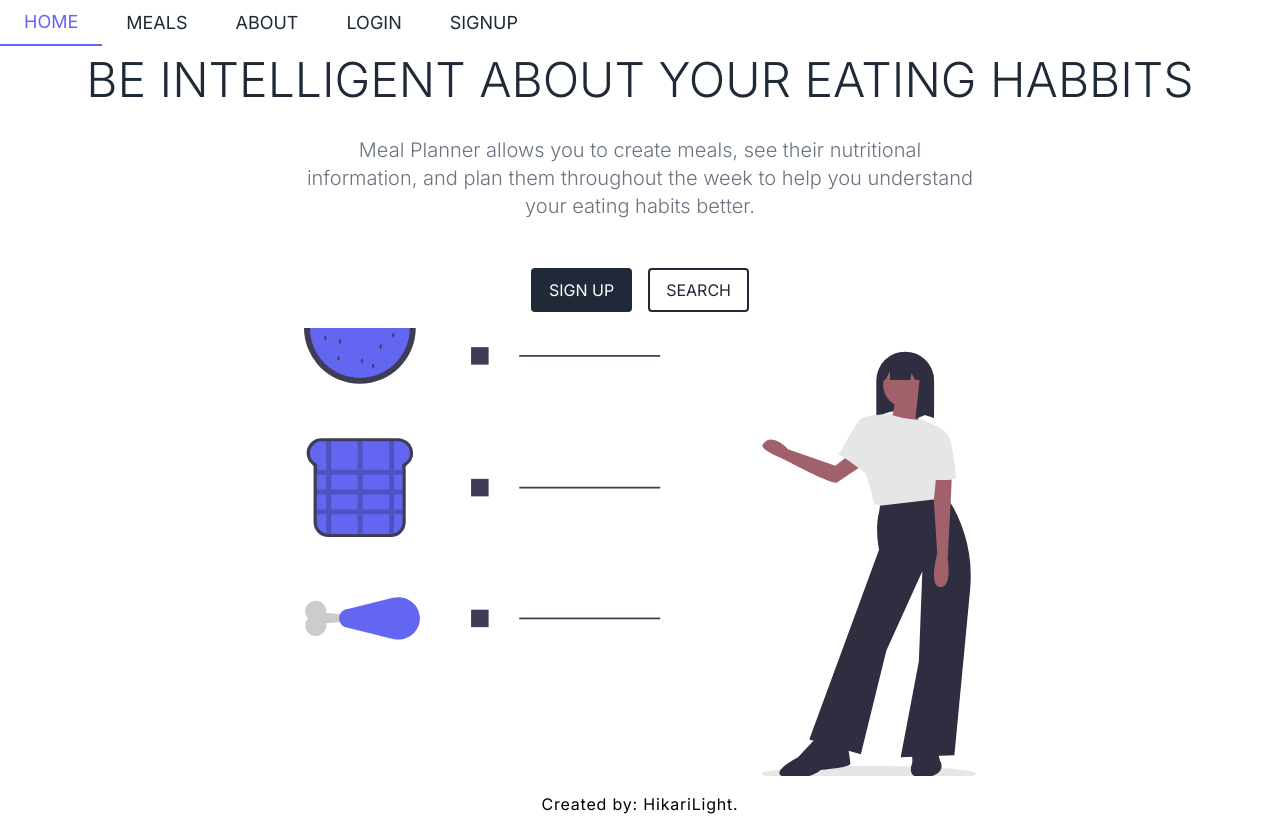
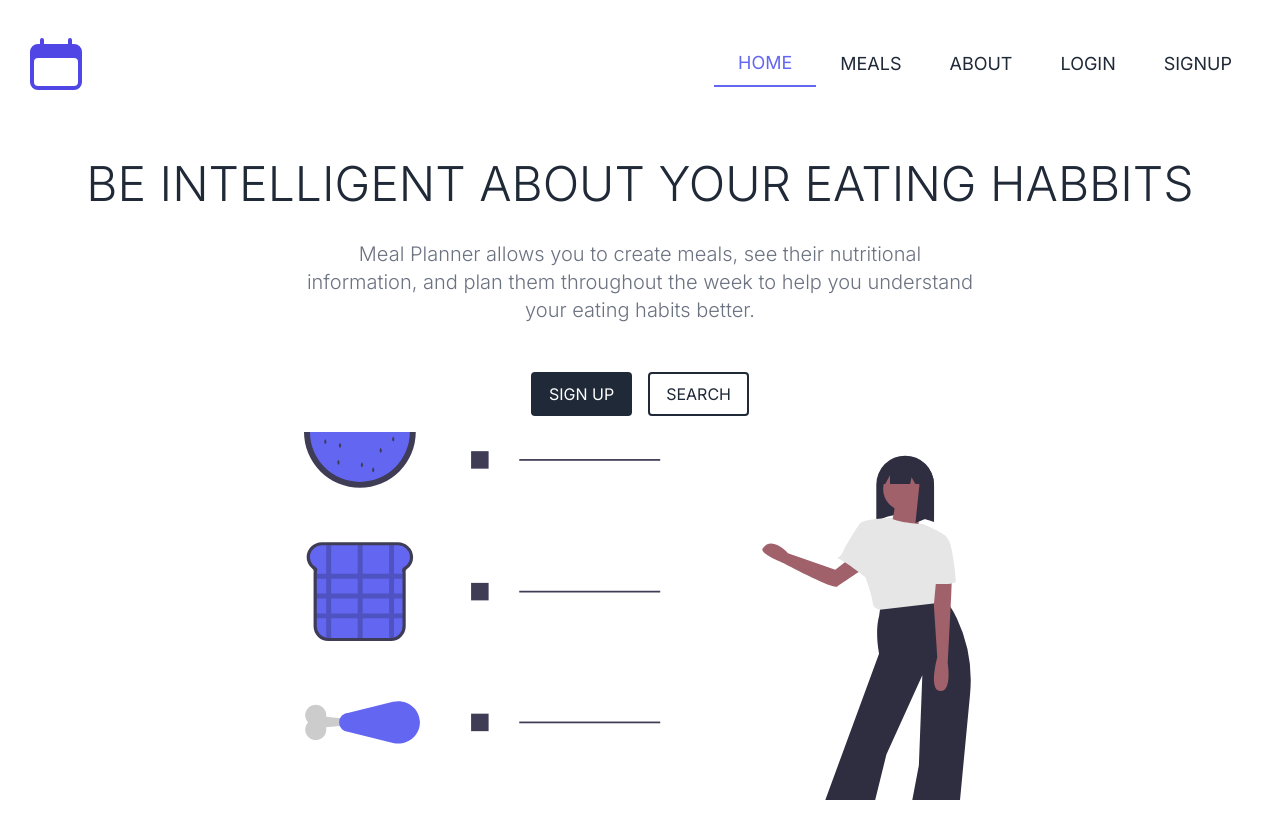
Before and after one commit to HikariLight/Meal-Planner, a Next.js app: page / in a window 1280 px wide. Built offline with nearby package versions, Linux system fonts and the light colour scheme.

Commit message:
Redesigned root layout

```diff
--- a/src/app/layout.js
+++ b/src/app/layout.js
@@ -1,29 +1,29 @@
 import "./globals.css"
 import { Inter } from "next/font/google"
-import Navbar from "./Navbar"
+import Header from "./Header"
 import Footer from "./Footer"
 
 const inter = Inter({ subsets: ["latin"] })
 
 export const metadata = {
     title: "Meal Planner",
-    description: "Plan your meals for the month",
+    description: "Be intelligent about your eating habits",
 }
 
 export default function RootLayout({ children }) {
     return (
         <html lang="en">
             <body className={inter.className}>
-                <div className="">
-                    <div className="h-[3vh]">
-                        <Navbar />
+                <div className="relative h-screen overflow-hidden bg-white dark:bg-gray-800">
+                    <div className="h-24 sm:h-32">
+                        <Header />
                     </div>
 
-                    <div className="h-[94vh] overflow-auto grid place-items-center">
+                    <div className="relative h-[82vh] lg:h-[85vh] grid place-items-center">
                         {children}
                     </div>
 
-                    <div className="h-[3vh]">
+                    <div className="h-14">
                         <Footer />
                     </div>
                 </div>
```
